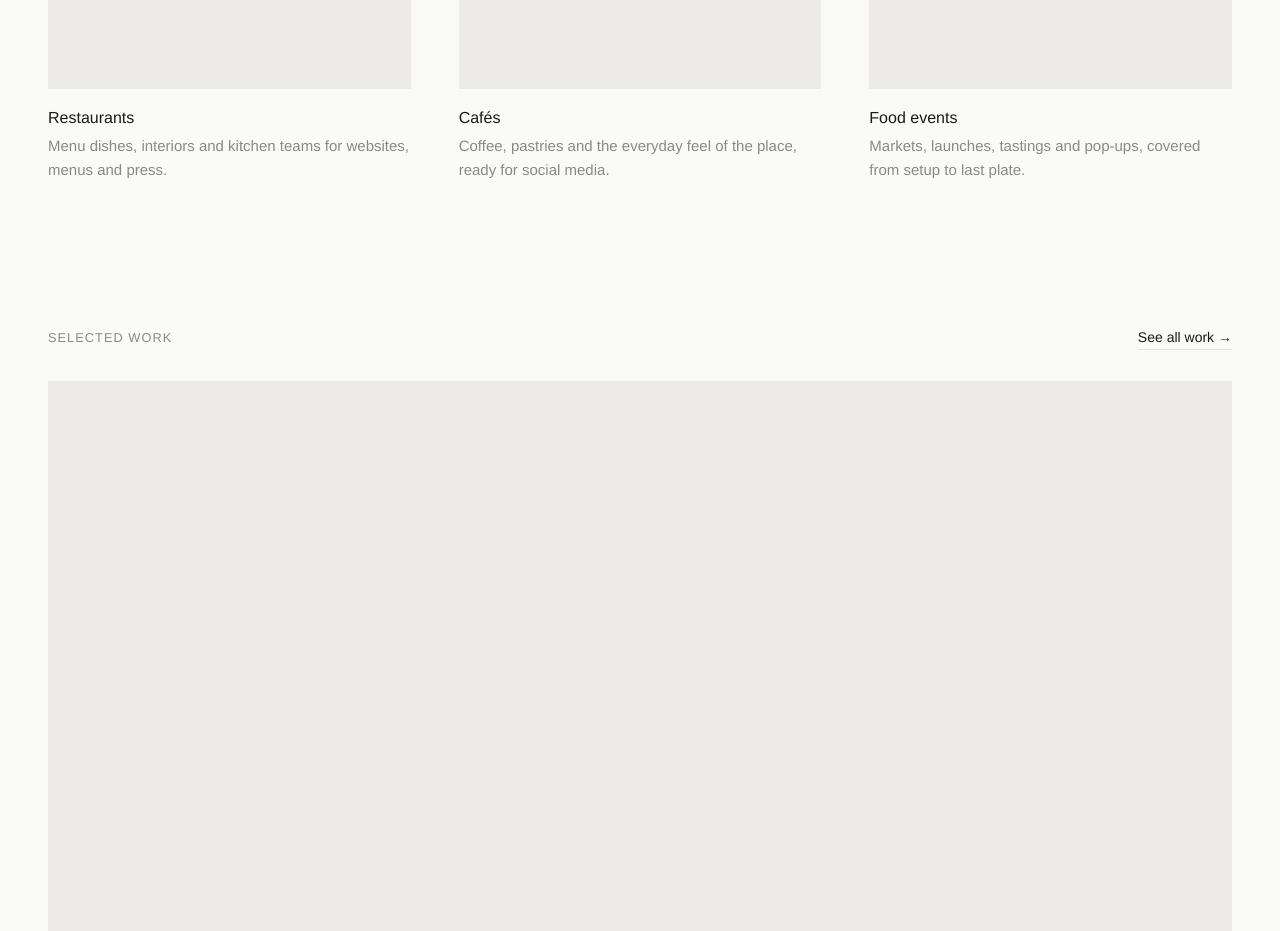
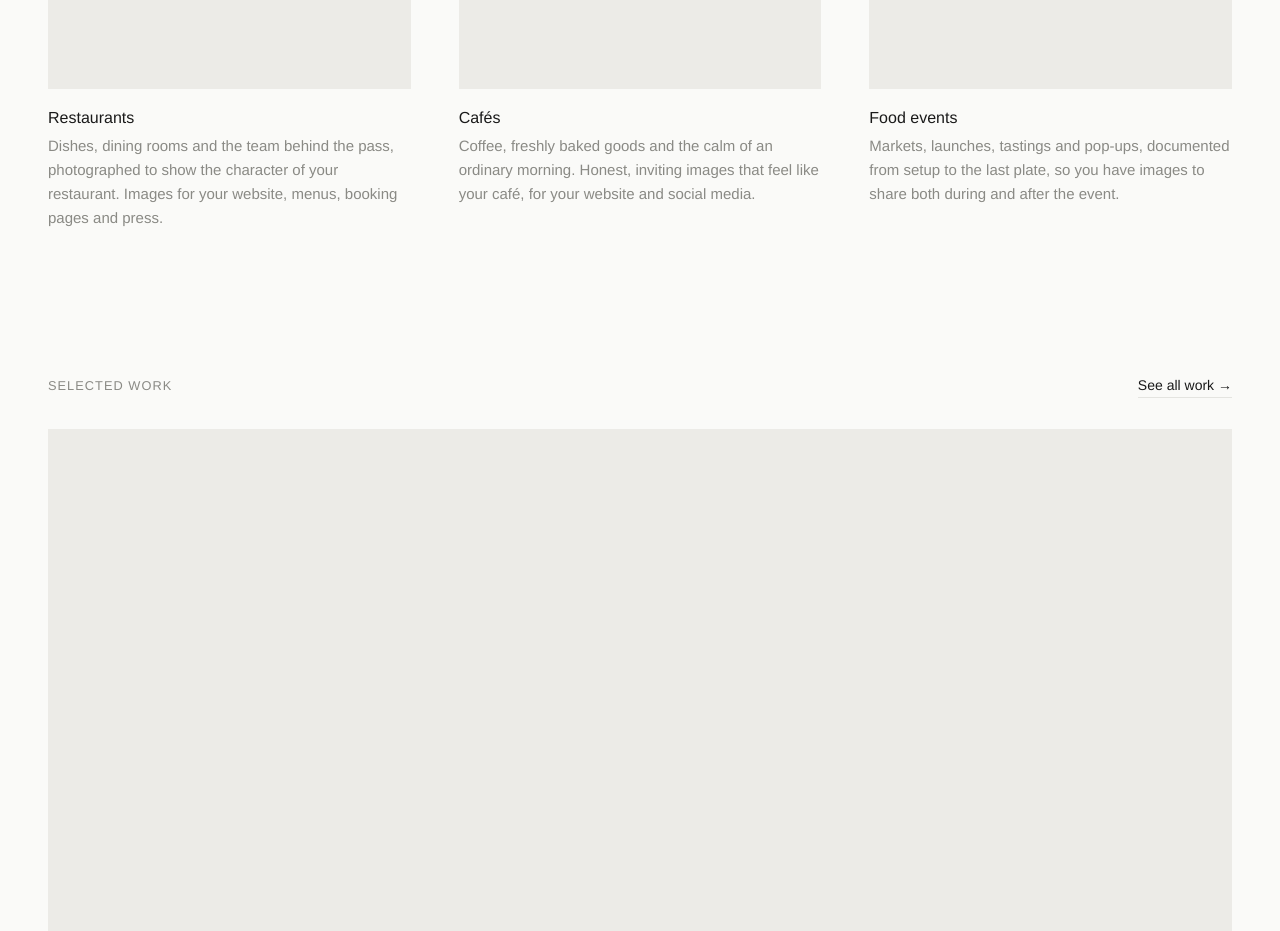
Before and after one commit to jojopopzz/portfolio, a plain HTML site: page index.html in a window 1280 px wide. Shown: the part 1860-2791 px from the top of the page. Drawn offline with Linux system fonts and the light colour scheme.

Commit message:
Update About and What I photograph texts (Stella)
Notering till er som fetchar – endast text i Stellas avsnitt i index.html är ändrad:

- Rad 48 (About): ny presentationstext om Elias Berg.
- Rad 60 (Restaurants): texten pratar nu direkt till restaurangägarna
  och nämner bokningssidor.
- Rad 65 (Cafés): ny text som beskriver en stämning.
- Rad 70 (Food events): berättar varför kunden har nytta av bilderna.

Ingen HTML-struktur, CSS eller JavaScript är ändrad, och inga andra
avsnitt eller filer är rörda.

Co-Authored-By: Claude Opus 5.5 <noreply@anthropic.com>

```diff
--- a/index.html
+++ b/index.html
@@ -57,17 +57,17 @@
         <article class="service">
           <div class="media"><div class="placeholder"></div></div>
           <h3>Restaurants</h3>
-          <p>Menu dishes, interiors and kitchen teams for websites, menus and press.</p>
+          <p>Dishes, dining rooms and the team behind the pass, photographed to show the character of your restaurant. Images for your website, menus, booking pages and press.</p>
         </article>
         <article class="service">
           <div class="media"><div class="placeholder"></div></div>
           <h3>Cafés</h3>
-          <p>Coffee, pastries and the everyday feel of the place, ready for social media.</p>
+          <p>Coffee, freshly baked goods and the calm of an ordinary morning. Honest, inviting images that feel like your café, for your website and social media.</p>
         </article>
         <article class="service">
           <div class="media"><div class="placeholder"></div></div>
           <h3>Food events</h3>
-          <p>Markets, launches, tastings and pop-ups, covered from setup to last plate.</p>
+          <p>Markets, launches, tastings and pop-ups, documented from setup to the last plate, so you have images to share both during and after the event.</p>
         </article>
       </div>
     </section>
```
